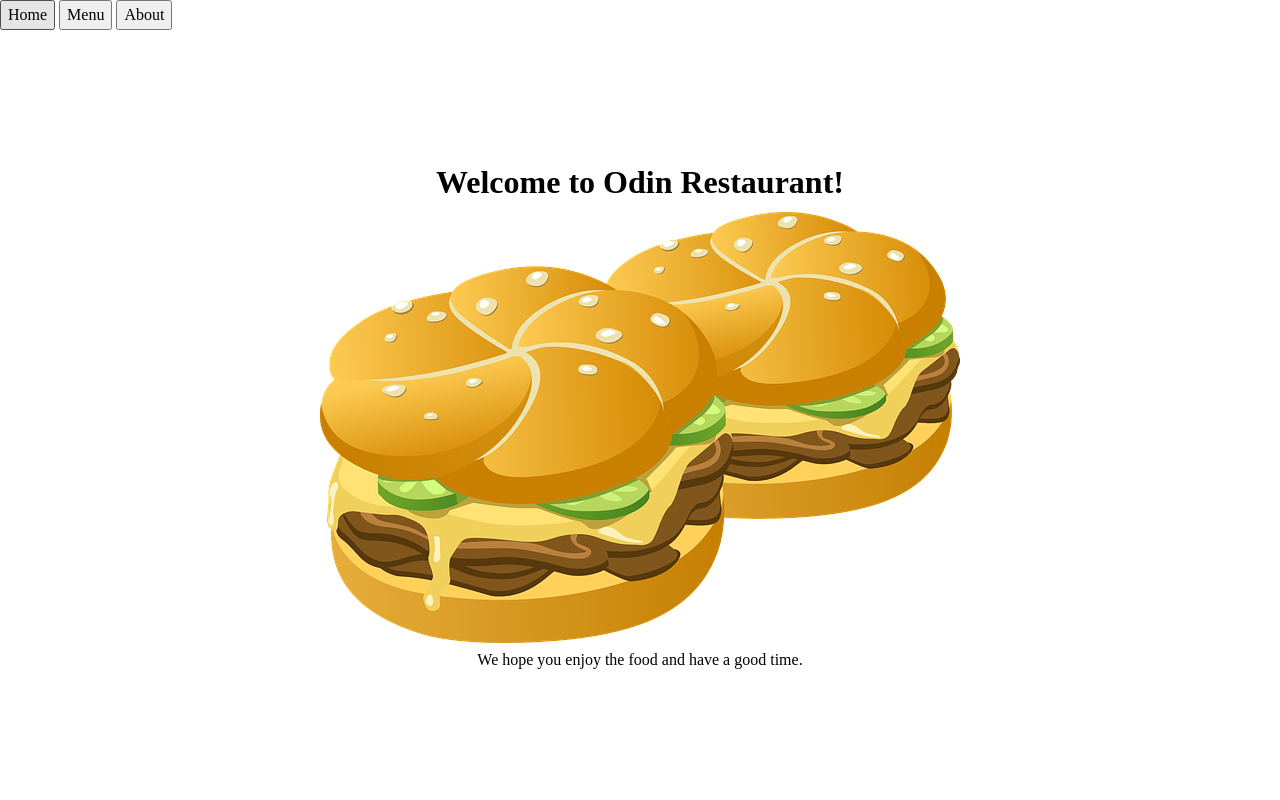
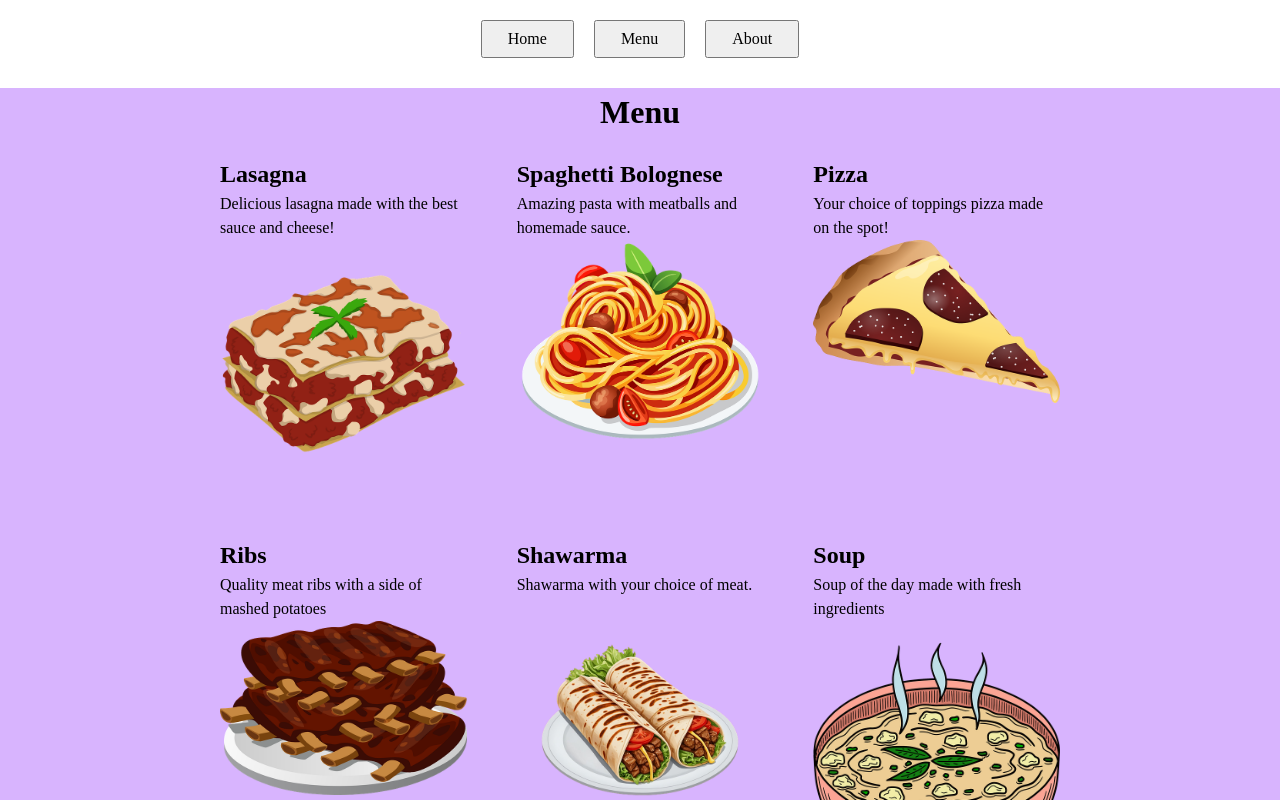
Before and after one commit to John-Rashta/odin-restaurant, a website built with webpack: page src/index.html in a window 1280 px wide. Both pictures are taken after a click on the button "Menu". Shown: the top 800 px of the page. Built offline with nearby package versions, Linux system fonts and the light colour scheme.

Commit message:
Finish menu script
Finished the menu generation in javascript, doing some styling now,
wont do much tho since exercise is mostly the get a bit familiar with
webpack and splitting code up

```diff
--- a/assets/styles/styles.css
+++ b/assets/styles/styles.css
@@ -56,7 +56,7 @@
     flex-direction: column;
     justify-content: space-between;
     align-items: center;
-    padding: 10%;
+    padding: 0 150px 80px 150px;
 }
 
 body {
@@ -65,12 +65,38 @@ body {
     grid-template-columns: 1fr;
     grid-template-rows: auto 1fr;
     height: 100vh;
+    padding-top: 20px;
+    gap: 30px;
 }
 
 
 .menuGrid {
 
-    background-color: red;
     display: grid;
-    grid-template-columns: repeat(auto-fit, minmax(200px, 1fr));
+    grid-template-columns: repeat(auto-fit, minmax(220px, 1fr));
+    flex: 1;
+    gap: 50px;
+    align-self:normal;
+    padding: 20px 70px 0 70px;
 }
+
+nav {
+
+    display: flex;
+    justify-content: center;
+    gap: 20px;
+}
+
+nav>button {
+
+    padding: 5px 25px 5px 25px;
+}
+
+
+/* styling */
+
+
+#content {
+
+    background-color: #d8b4fe;
+}
--- a/src/index.js
+++ b/src/index.js
@@ -1,6 +1,7 @@
 import "../assets/styles/styles.css";
 import Home from "./home.js";
 import About from "./about.js";
+import Menu from "./menu.js";
 
 
 Home();
@@ -8,3 +9,4 @@ Home();
 
 document.querySelector("#home").addEventListener("click", Home);
 document.querySelector("#about").addEventListener("click", About);
+document.querySelector("#menu").addEventListener("click", Menu);
--- a/src/menu.js
+++ b/src/menu.js
@@ -1,4 +1,10 @@
-
+import lasagnaImage from "../assets/images/lasagna.png";
+import pastaImage from "../assets/images/pasta.png";
+import pizzaImage from "../assets/images/pizza.png";
+import ribsImage from "../assets/images/ribs.png";
+import shawarmaImage from "../assets/images/shawarma.png";
+import soupImage from "../assets/images/soup.png";
+import tacoImage from "../assets/images/taco.png";
 
 
 
@@ -17,8 +23,70 @@ export default function loadMenu() {
     header.textContent = "Menu";
     const menuContainer = document.createElement("div");
     menuContainer.classList.toggle("menuGrid");
+    container.appendChild(header);
+    container.appendChild(menuContainer);
 
-    const itemNames = []
+    const itemsLibrary= [];
+
+    const itemNames = ["Lasagna",
+                       "Spaghetti Bolognese",
+                       "Pizza",
+                       "Ribs",
+                       "Shawarma",
+                       "Soup",
+                       "Tacos"
+
+    ];
+
+    const itemDesc = ["Delicious lasagna made with the best sauce and cheese!",
+                      "Amazing pasta with meatballs and homemade sauce.",
+                      "Your choice of toppings pizza made on the spot!",
+                      "Quality meat ribs with a side of mashed potatoes",
+                      "Shawarma with your choice of meat.",
+                      "Soup of the day made with fresh ingredients",
+                      "Tacos with a selection of dipping sauces."
+    ];
+
+    const itemImg = [lasagnaImage,
+                     pastaImage,
+                     pizzaImage,
+                     ribsImage,
+                     shawarmaImage,
+                     soupImage,
+                     tacoImage
+    ];
+
+    const itemsLength = itemNames.length;
+
+    for (let i = 0; i < itemsLength; i++) {
+
+        const item = new menuItems(itemNames[i], itemDesc[i], itemImg[i]);
+        itemsLibrary.push(item);
+
+
+    }
+
+    itemsLibrary.forEach( (item) => {
+
+        const itemContainer = document.createElement("div");
+        const itemHead = document.createElement("h2");
+        const itemBody = document.createElement("div");
+        const itemDescription = document.createElement("div");
+        const itemImage = new Image();
+        itemImage.src = item.img;
+        itemHead.textContent = item.name;
+        itemDescription.textContent = item.desc;
+
+
+        itemBody.appendChild(itemDescription);
+        itemBody.appendChild(itemImage);
+        itemContainer.appendChild(itemHead);
+        itemContainer.appendChild(itemBody);
+        menuContainer.appendChild(itemContainer);
+
+
+
+    })
 
 
 }
```
Also changed, not shown: assets/images/lasagna.png (added), assets/images/pasta.png (added), assets/images/pizza.png (added), assets/images/ribs.png (added), assets/images/shawarma.png (added), assets/images/soup.png (added), assets/images/taco.png (added).
